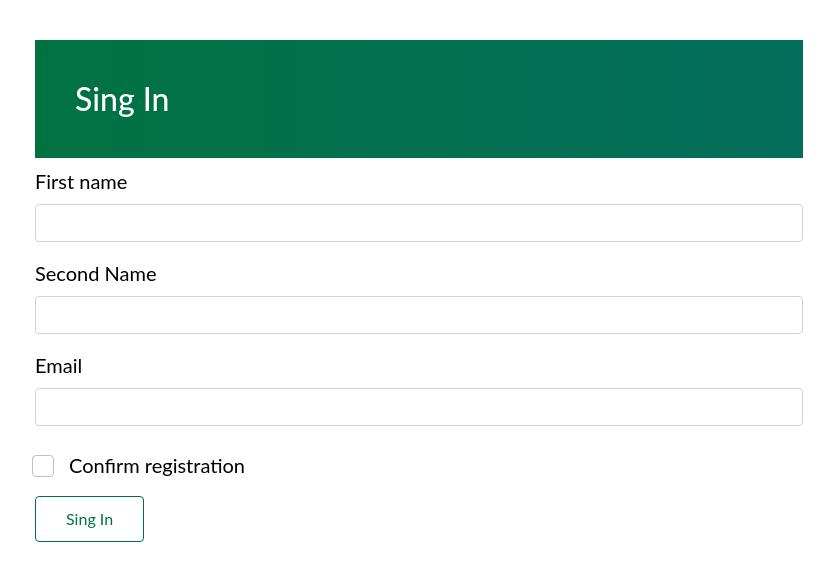
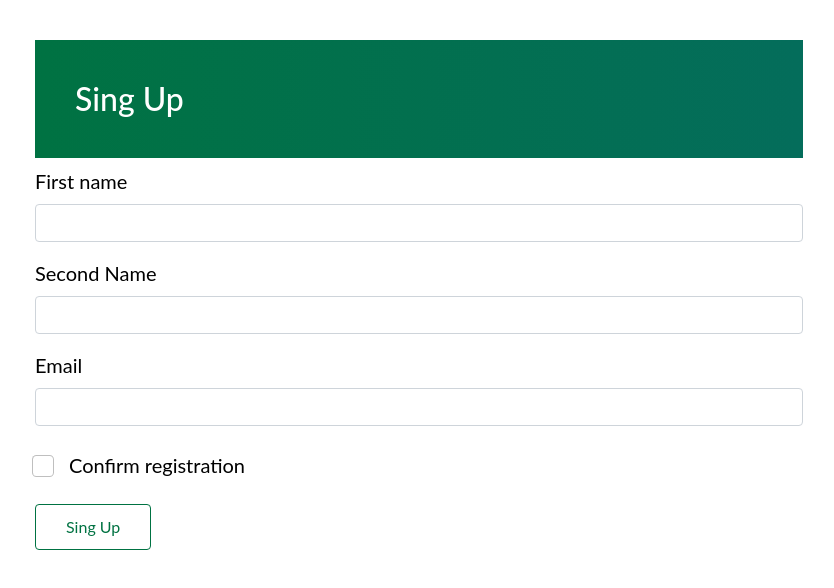
Before and after one commit to IrynKo/usersForm-js, a plain HTML site: page index.html in a window 1280 px wide. Shown: the whole page, without its empty margins (221-1055 px from the left). Drawn offline with nearby package versions, Linux system fonts and the light colour scheme.

Commit message:
Changes in html

```diff
--- a/index.html
+++ b/index.html
@@ -11,7 +11,7 @@
 </head>
 <body>
     <form id="form" >
-    <h2 class='title'>Sing In</h2>
+    <h2 class='title'>Sing Up</h2>
         <div>
       <div class="mb-3 form-part ">
         <label for="firstName" class="form-label">First name</label>
@@ -28,13 +28,13 @@
         <input type="text" id="email" class="form-control" >
         <p  class='errorMessage'></p>
     </div>
-    <div class="mb-3 form-check">
+    <div class="mb-4 form-check">
         <input type="checkbox" id="checkbox" class="form-checkbox form-check-input">
         <label for="checkbox" class="form-check-label"> Confirm registration </label>
         <p  class='errorMessage'></p>
     </div >
 </div>
-   <button type='submit' class="form-button">Sing In</button>
+   <button type='submit' class="form-button">Sing Up</button>
 </form>
 <div id="editCard" class="mb-2" ></div>
 <div class="container">
```
